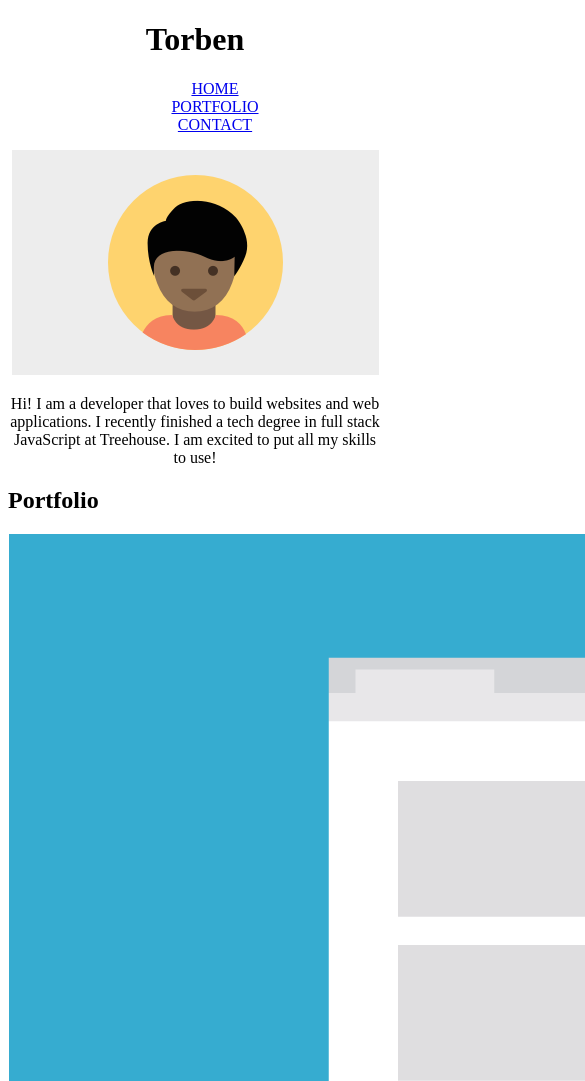
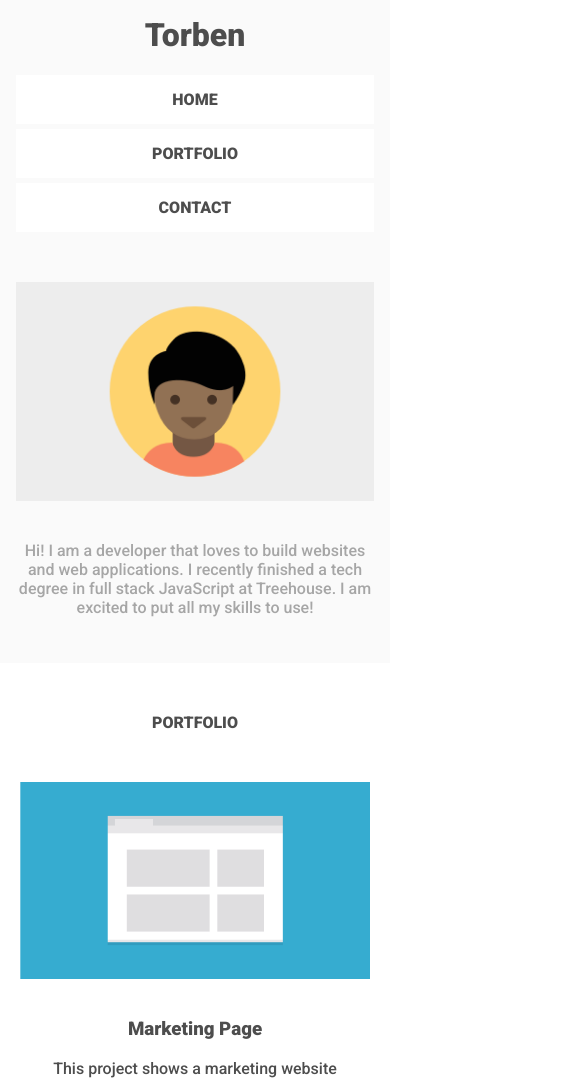
Before and after one commit to tfsn86/p2-mobile-first-responsive-layout, a plain HTML site: page index.html in a window 390 px wide. Shown: the top 1081 px of the page, 585 px wide, since content can reach past the window. Drawn offline with Linux system fonts and the light colour scheme.

Commit message:
Updates to mobile layout

```diff
--- a/css/styles.css
+++ b/css/styles.css
@@ -2,6 +2,53 @@
 @import url('https://fonts.googleapis.com/css2?family=Roboto:wght@300;500;900&display=swap');
 
 /* Base Styles -------------------- */
+
+* {
+	box-sizing: border-box;
+}
+
+body {
+	font-family: Roboto;
+	color: #4d4d4d;
+}
+
+a {
+	text-decoration: none;
+}
+
+h1 {
+	margin-top: 0;
+	margin-bottom: 0;
+	padding-top: 16px;
+	padding-bottom: 16px;
+}
+
+a,
+h1,
+h2 {
+	font-weight: bold;
+	color: #4d4d4d;
+}
+
+h2 {
+	text-transform: uppercase;
+	font-size: 1em;
+	margin-top: 50px;
+	margin-bottom: 50px;
+}
+
+h2,
+h3 {
+	text-align: center;
+}
+
+h3 {
+	margin-top: 35px;
+}
+
+img {
+	max-width: 100%;
+}
 
 /* Pseudo-classes ------------------ */
 
@@ -9,12 +56,33 @@
 .main-header,
 .main-footer {
 	text-align: center;
+	background-color: #fafafa;
+}
+
+.main-header {
+	padding-bottom: 30px;
+}
+
+.main-header img {
+	margin-bottom: 20px;
+}
+
+.main-footer {
+	padding-top: 20px;
+}
+
+.main-nav {
+	margin-bottom: 50px;
 }
 
 .main-nav a {
-	/* font-size: 0.95em; */
-	/* color: #3acec2; */
 	text-transform: uppercase;
+	display: block;
+	background-color: white;
+	padding-top: 15px;
+	padding-bottom: 15px;
+	margin-top: 5px;
+	margin-bottom: 5px;
 }
 
 ul {
@@ -22,6 +90,22 @@ ul {
 }
 
 /* Layout Styles ------------------ */
+
+.container {
+	padding-left: 1em;
+	padding-right: 1em;
+}
+
+.portfolio-container {
+	padding-left: 20px;
+	padding-right: 20px;
+	text-align: center;
+	margin-bottom: 40px;
+}
+
+#profile-text {
+	color: #a6a6a6;
+}
 
 /* Floated Columns ------------------ */
 
--- a/index.html
+++ b/index.html
@@ -4,52 +4,69 @@
 		<meta charset="UTF-8" />
 		<meta name="viewport" content="width=device-width, initial-scale=1.0" />
 		<title>Portfolio</title>
+		<link rel="stylesheet" href="css/normalize.css" />
 		<link rel="stylesheet" href="css/styles.css" />
 	</head>
 	<body>
 		<header id="top" class="main-header">
+			<div class="container">
 				<h1>Torben</h1>
 				<ul class="main-nav">
-				<li class="#"><a href="#">Home</a></li>
-				<li class="#"><a href="#">Portfolio</a></li>
-				<li class="#"><a href="#">Contact</a></li>
+					<li><a href="#">Home</a></li>
+					<li><a href="#">Portfolio</a></li>
+					<li><a href="#">Contact</a></li>
 				</ul>
 				<img src="images/responsive-layout-profile.png" alt="Profile photo" />
-			<p class="">
-				Hi! I am a developer that loves to build websites and web applications.
-				I recently finished a tech degree in full stack JavaScript at Treehouse.
-				I am excited to put all my skills to use!
+				<p id="profile-text">
+					Hi! I am a developer that loves to build websites and web
+					applications. I recently finished a tech degree in full stack
+					JavaScript at Treehouse. I am excited to put all my skills to use!
 				</p>
+			</div>
 		</header>
-		<h2 class="">Portfolio</h2>
+		<div>
+			<h2>Portfolio</h2>
+			<div class="portfolio-container">
 				<img src="images/portfolio-1.png" alt="Marketing Page" />
 				<h3>Marketing Page</h3>
 				<p class="">This project shows a marketing website</p>
+			</div>
+			<div class="portfolio-container">
 				<img src="images/portfolio-2.png" alt="Search Page" />
 				<h3>Search Page</h3>
-		<p class="">This project shows a Search Page</p>
+				<p>This project shows a Search Page</p>
+			</div>
+			<div class="portfolio-container">
 				<img src="images/portfolio-3.png" alt="Travel App" />
 				<h3>Travel App</h3>
-		<p class="">This project displays travel application</p>
+				<p>This project displays travel application</p>
+			</div>
+			<div class="portfolio-container">
 				<img src="images/portfolio-4.png" alt="Map of Favorite Spots" />
 				<h3>Map of Favorite Spots</h3>
-		<p class="">
-			This project shows an app that can be used to mark favotite spots in the
-			city
+				<p>
+					This project shows an app that can be used to mark favotite spots in
+					the city
 				</p>
+			</div>
+			<div class="portfolio-container">
 				<img src="images/portfolio-5.png" alt="Photo Gallery" />
 				<h3>Photo Gallery</h3>
-		<p class="">
+				<p>
 					This project shows an photo gallery.
 				</p>
+			</div>
+			<div class="portfolio-container">
 				<img src="images/portfolio-6.png" alt="Calculator" />
 				<h3>Calculator</h3>
-		<p class="">
+				<p>
 					This project displays a calculator application.
 				</p>
+			</div>
+		</div>
 		<footer class="main-footer">
-			<h2 class="">Contact</h2>
-			<p class="">
+			<h2>Contact</h2>
+			<p>
 				If you want more information about my project feel free to reach out.
 			</p>
 			<p>Phone <strong>12345678</strong></p>
```
Lines whose indentation alone changed are shown as unchanged.
